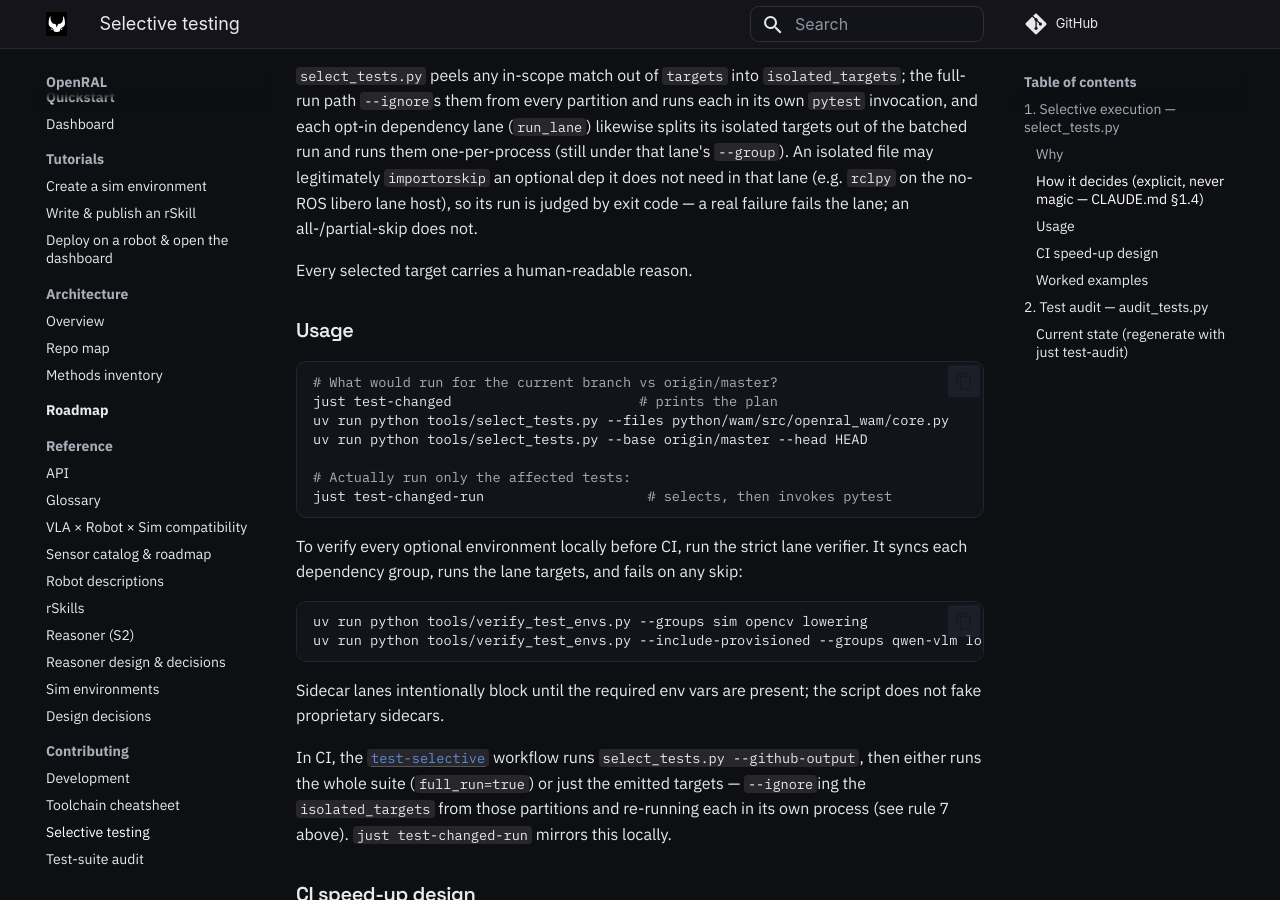
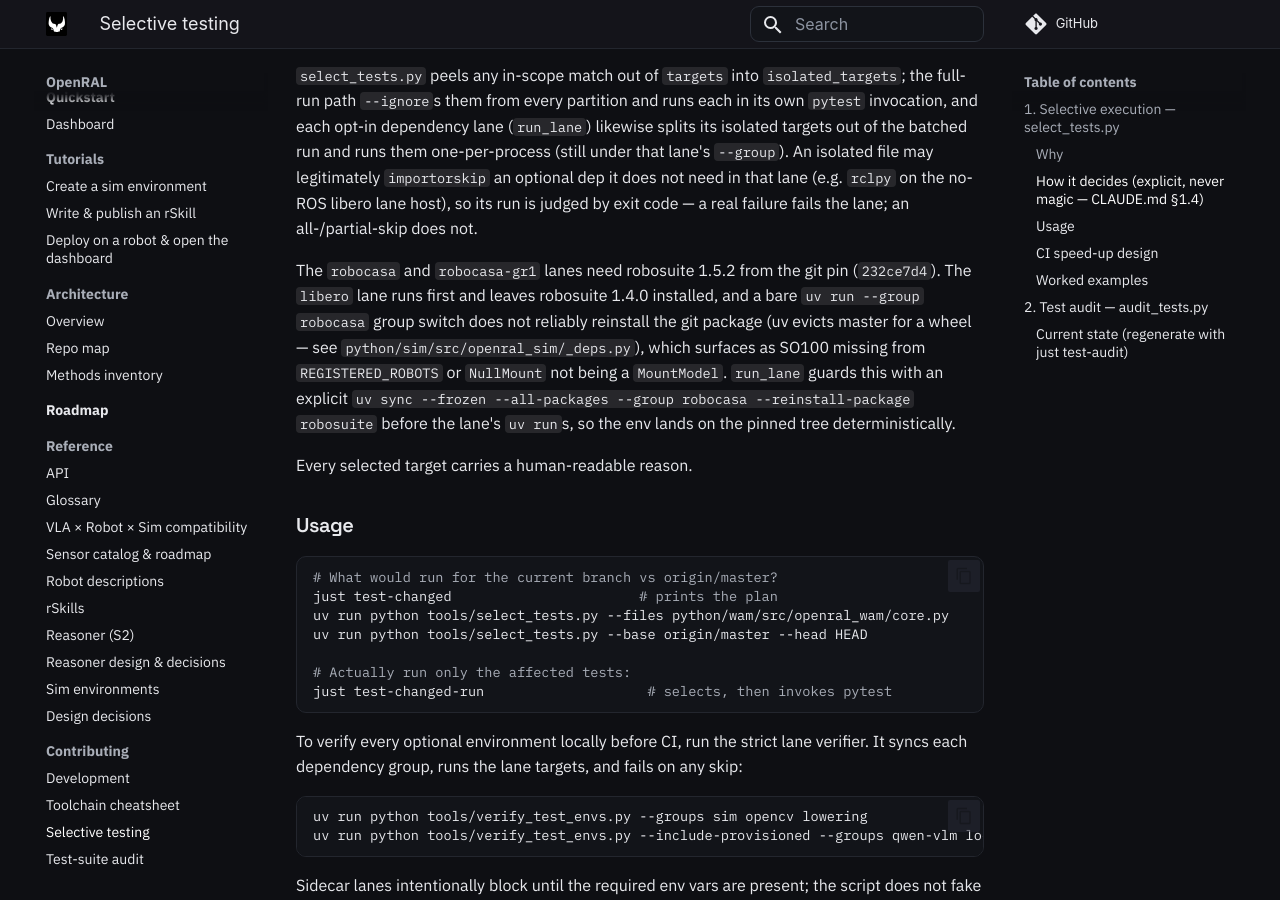
Before and after one commit to OpenRAL/openral, an MkDocs documentation site: the page built from docs/contributing/selective-testing.md, in a window 1280 px wide and 900 px high, scrolled down 2191 px. Built offline with MkDocs 1.6.1 and Material for MkDocs 9.7.7, drawn with Linux system fonts in a browser that asks for light colours; comment, search, counter and statistics services are not loaded.

Commit message:
fix(ci): force deterministic robosuite reinstall in robocasa lanes
The robocasa/robocasa-gr1 opt-in lanes need robosuite 1.5.2 from the git
pin (232ce7d4). The libero lane runs first in the same job and leaves
robosuite 1.4.0 installed; a bare `uv run --group robocasa` group switch
does not reliably reinstall the git package (uv evicts master for a
wheel), leaving a partial/1.4 robosuite — SO100 absent from
REGISTERED_ROBOTS, NullMount not a MountModel.

run_lane now does an explicit `uv sync --frozen --all-packages --group
robocasa --reinstall-package robosuite` before the lane's uv runs when
the dependency group is robocasa, so every invocation lands on the pinned
tree deterministically. Covers both the robocasa pytest path and the
robocasa-gr1 verify_test_envs path (both resolve dependency_group=robocasa).

Docs: selective-testing.md documents the lane guard.

Co-Authored-By: Claude Opus 4.8 (1M context) <noreply@anthropic.com>
Claude-Session: https://claude.ai/code/session_01GGDbp9enmXVeHLvhQt9c8K
Signed-off-by: Adrian Llopart <adrianllopart@gmail.com>

```diff
--- a/docs/contributing/selective-testing.md
+++ b/docs/contributing/selective-testing.md
@@ -97,6 +97,16 @@ suite.
    file may legitimately `importorskip` an optional dep it does not need in that
    lane (e.g. `rclpy` on the no-ROS libero lane host), so its run is judged by
    exit code — a real failure fails the lane; an all-/partial-skip does not.
+
+   The `robocasa` and `robocasa-gr1` lanes need robosuite 1.5.2 from the git pin
+   (`232ce7d4`). The `libero` lane runs first and leaves robosuite 1.4.0
+   installed, and a bare `uv run --group robocasa` group switch does not reliably
+   reinstall the git package (uv evicts master for a wheel — see
+   `python/sim/src/openral_sim/_deps.py`), which surfaces as SO100 missing from
+   `REGISTERED_ROBOTS` or `NullMount` not being a `MountModel`. `run_lane` guards
+   this with an explicit `uv sync --frozen --all-packages --group robocasa
+   --reinstall-package robosuite` before the lane's `uv run`s, so the env lands
+   on the pinned tree deterministically.
 
 Every selected target carries a human-readable reason.
 
```
Also changed, not shown: 1 other file.
